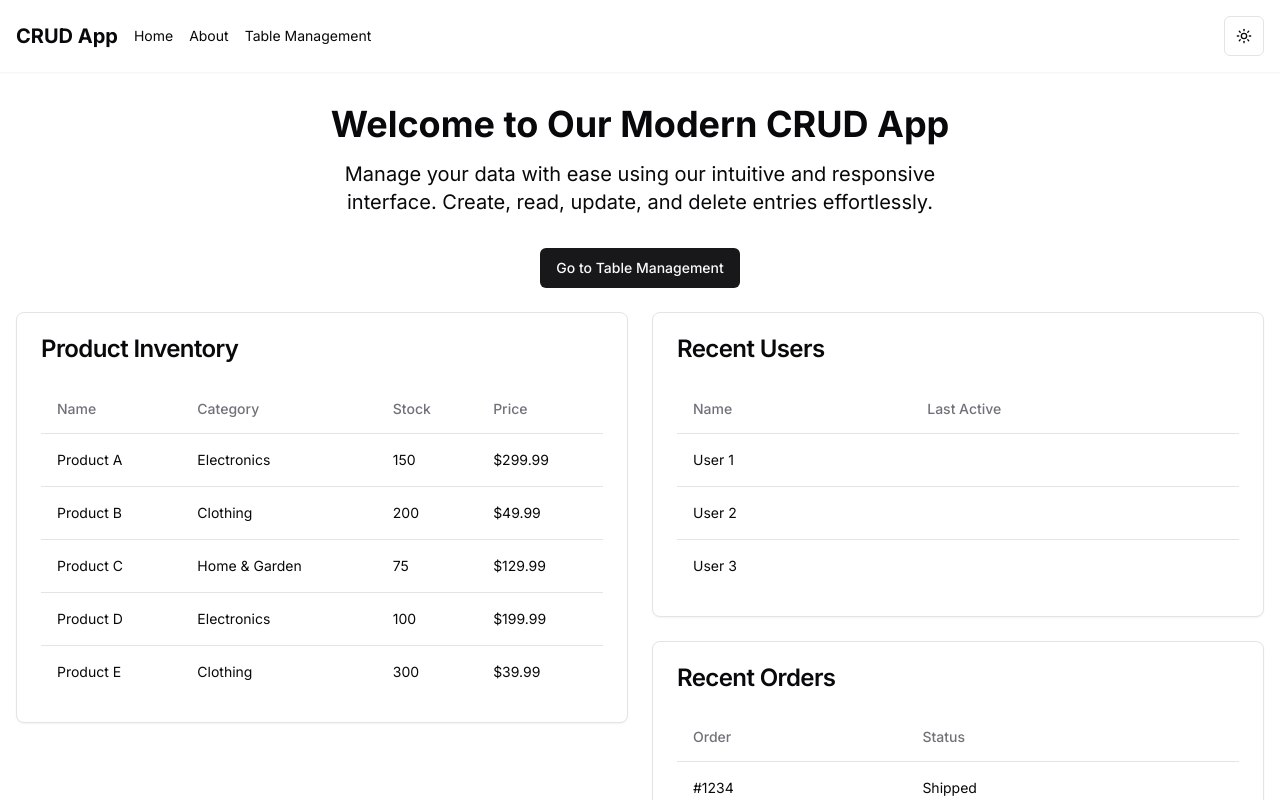
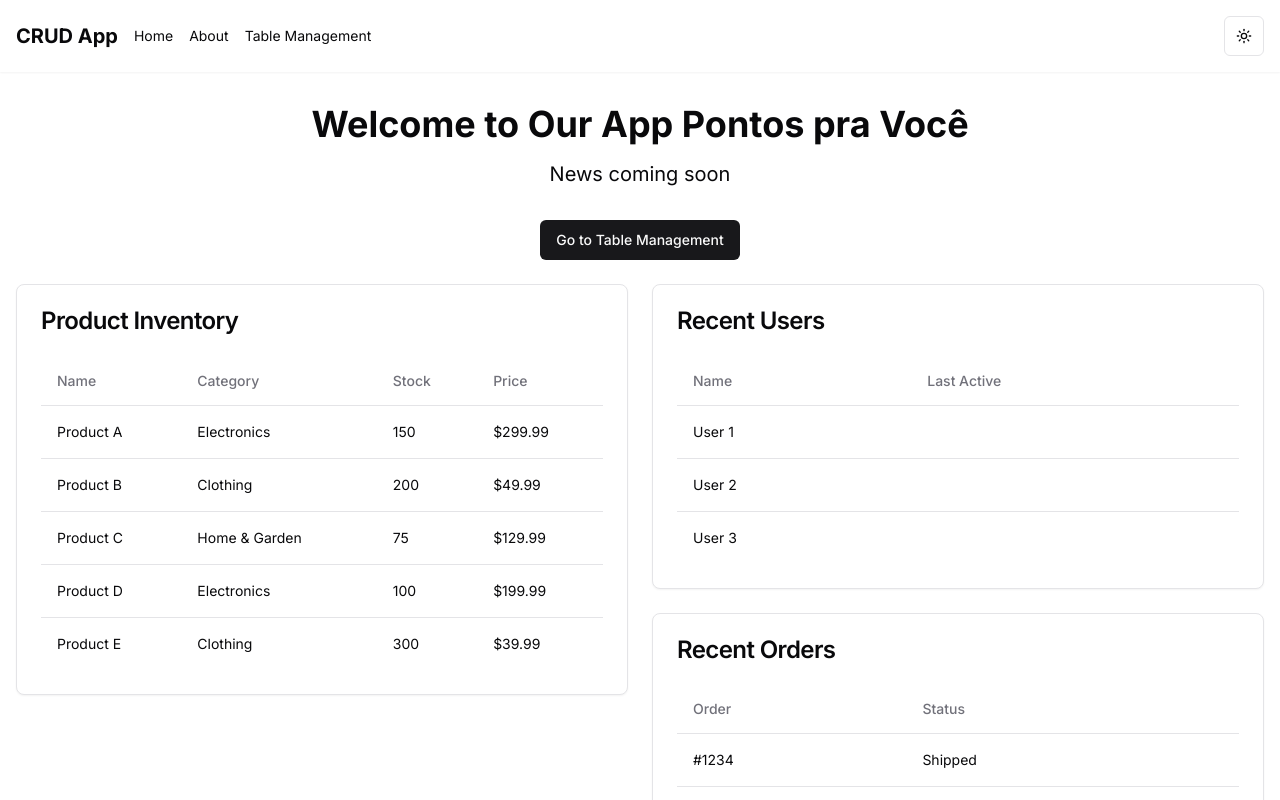
Before and after one commit to joirneto/poc-nextjs-fifo, a Next.js app: page / in a window 1280 px wide. Shown: the top 800 px of the page. Built offline with nearby package versions, Linux system fonts and the light colour scheme.

Commit message:
config ui

```diff
--- a/src/app/about/page.tsx
+++ b/src/app/about/page.tsx
@@ -1,7 +1,7 @@
 export default function About() {
   return (
     <div className="max-w-2xl mx-auto">
-      <h1 className="text-3xl font-bold mb-4">About Our CRUD App</h1>
+      <h1 className="text-3xl font-bold mb-4">About Our App</h1>
       <p className="mb-4">
         Our modern CRUD (Create, Read, Update, Delete) application is designed to provide a seamless and intuitive interface for managing data. Built with the latest web technologies, it offers a responsive design that works great on both desktop and mobile devices.
       </p>
--- a/src/app/layout.tsx
+++ b/src/app/layout.tsx
@@ -8,8 +8,8 @@ import Navbar from '~/components/navbar.tsx'
 const inter = Inter({ subsets: ['latin'] })
 
 export const metadata = {
-  title: 'Modern CRUD App',
-  description: 'A modern web application with CRUD functionality',
+  title: 'Pontos pra você',
+  description: 'A modern web application',
 }
 
 export default function RootLayout({
--- a/src/app/page.tsx
+++ b/src/app/page.tsx
@@ -7,10 +7,9 @@ export default function Home() {
   return (
     <div className="space-y-6">
       <div className="text-center">
-        <h1 className="text-4xl font-bold mb-4">Welcome to Our Modern CRUD App</h1>
+        <h1 className="text-4xl font-bold mb-4">Welcome to Our App Pontos pra Você</h1>
         <p className="text-xl mb-8 max-w-2xl mx-auto">
-          Manage your data with ease using our intuitive and responsive interface.
-          Create, read, update, and delete entries effortlessly.
+        News coming soon
         </p>
         <Button asChild>
           <Link href="/table-management">Go to Table Management</Link>
```
